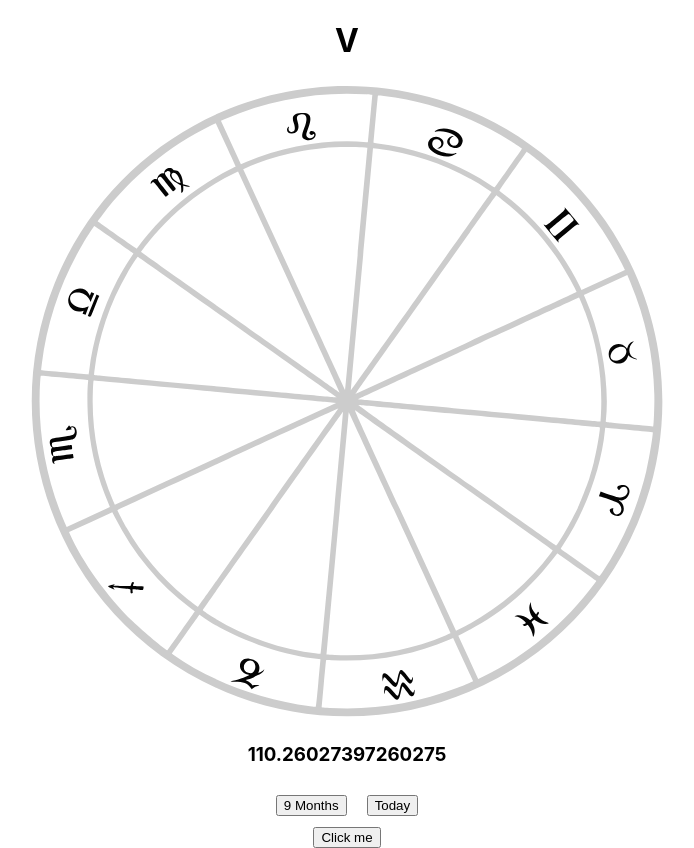
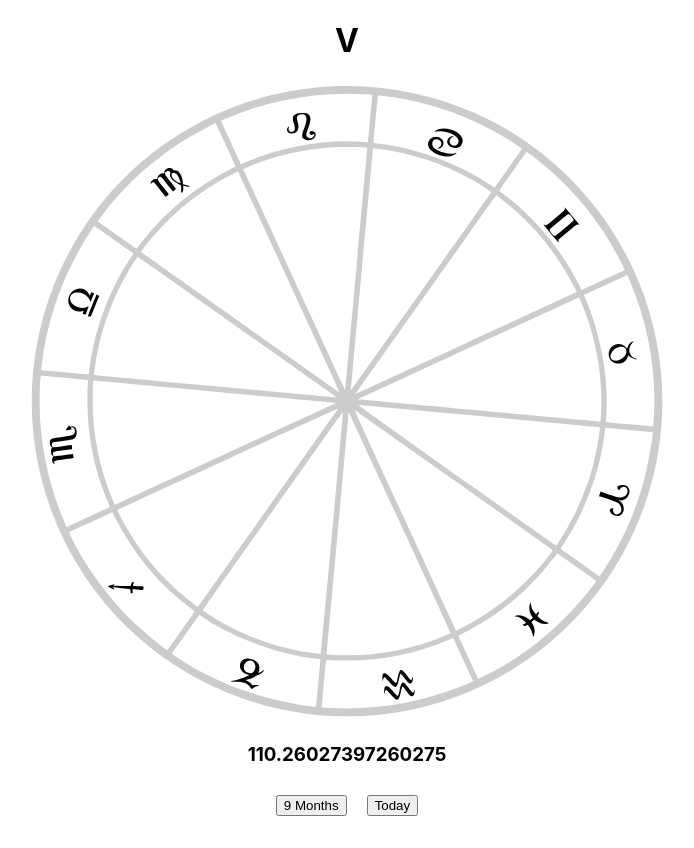
Before and after one commit to chrisjamesr/astrological-conception-calculator, a React (Create React App) app: page / in a window 1280 px wide. Shown: the whole page, without its empty margins (293-987 px from the left). After the commit the page ends 826 px from the top, so only its background shows below. Built offline with nearby package versions, Linux system fonts and the light colour scheme.

Commit message:
add new click handlers, pass click handlers to props

```diff
--- a/src/App.js
+++ b/src/App.js
@@ -25,8 +25,12 @@ class App extends React.Component {
     });
   }
 
-  handleClick = () => {
+  handleClickForward = () => {
     this.rotate(this.state.currentPosition + 40 * 7);
+  }
+
+  handleClickToday = () => {
+    this.rotate(todayDegrees);
   }
 
   render() {
@@ -35,8 +39,11 @@ class App extends React.Component {
       <main className="App">
         <h1>V</h1>
         <Wheel currentPosition={currentPosition} />
-        <WheelDisplay day={currentPosition} />
-        <button onClick={this.handleClick}>Click me</button>
+        <WheelDisplay day={currentPosition}
+          jumpForward={this.handleClickForward}
+          jumpToday={this.handleClickToday}
+        />
+
       </main>
     );
   }
```
